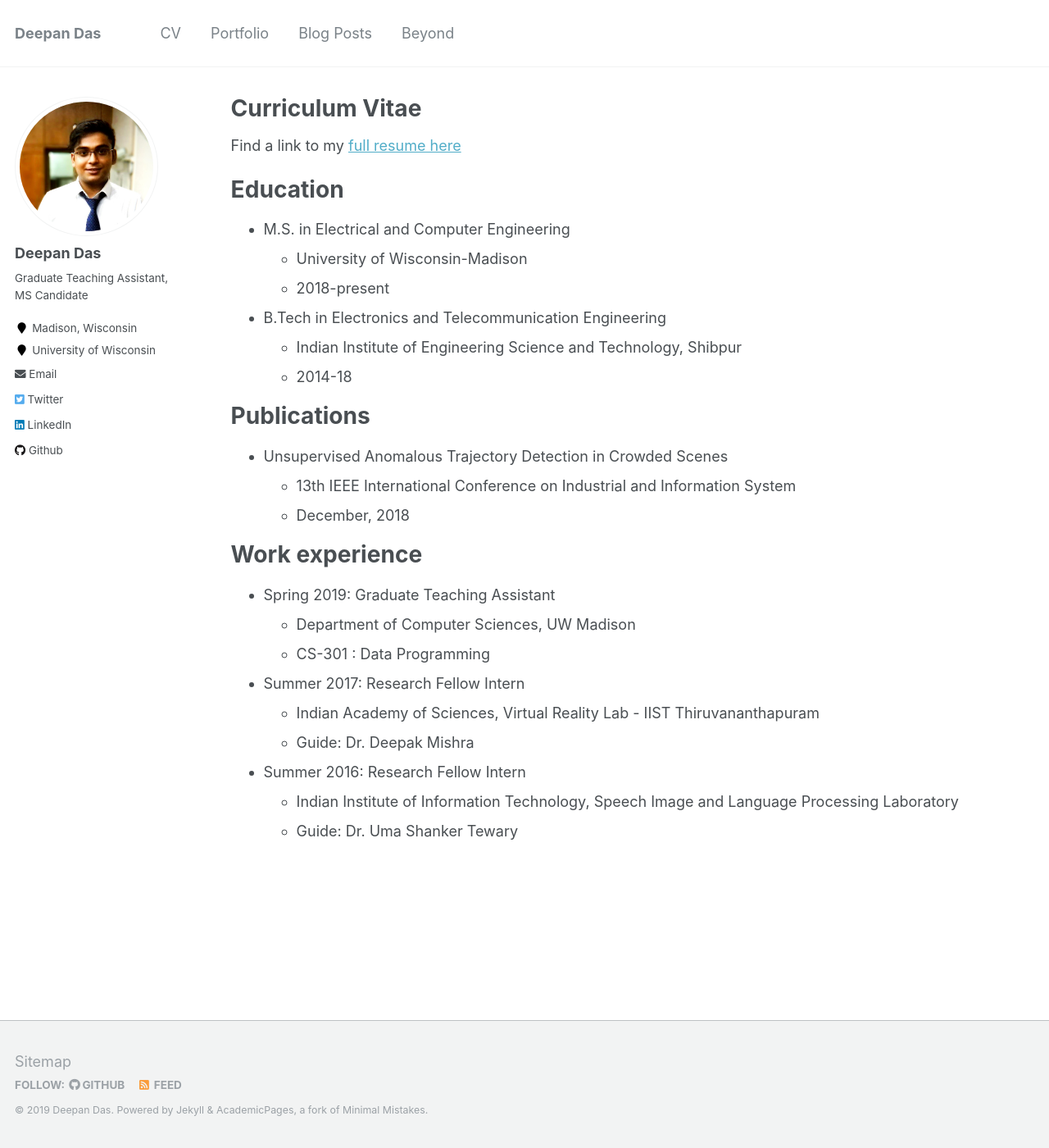
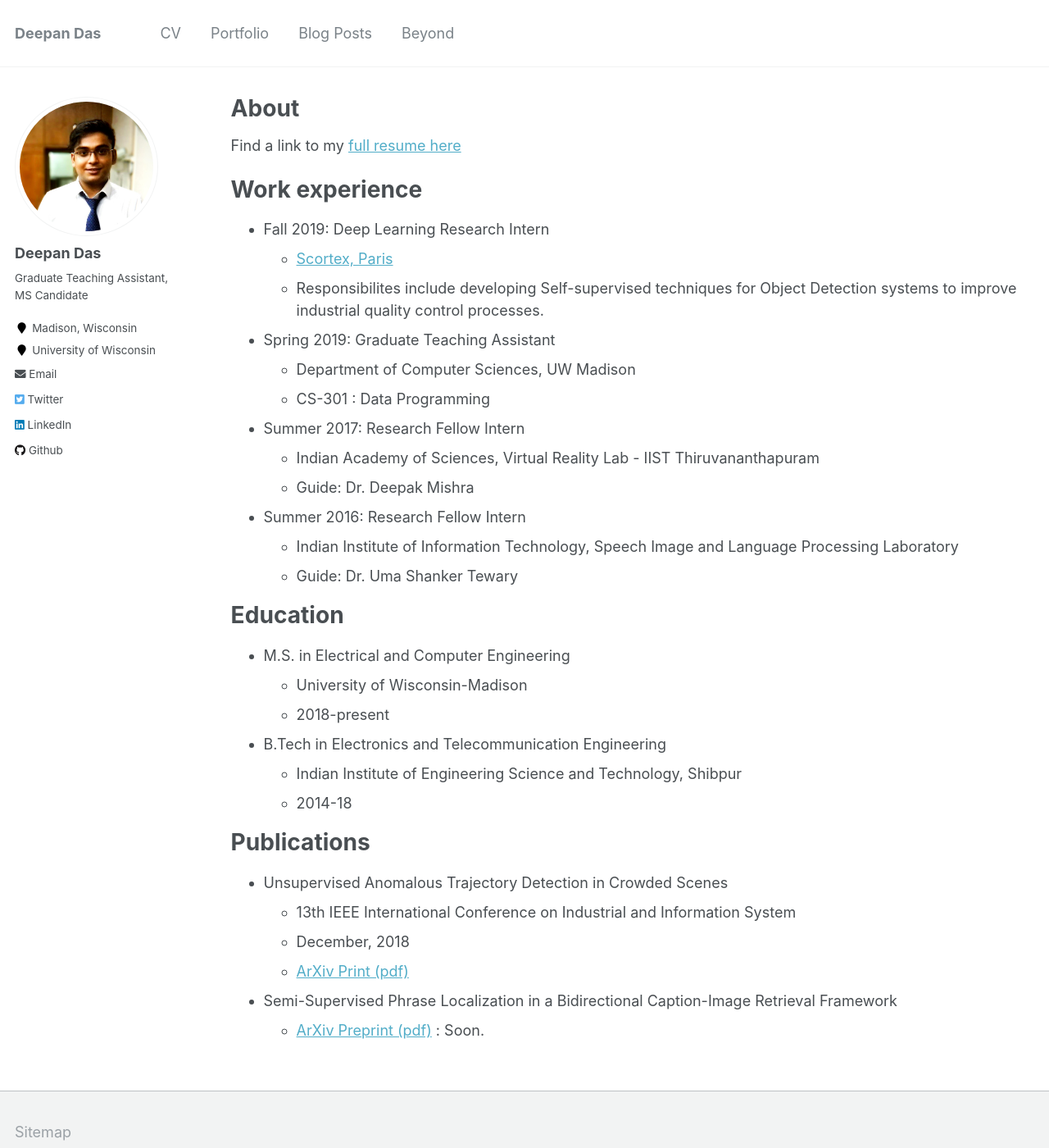
Before and after one commit to deepandas11/deepandas11.github.io, a Jekyll site: the page built from _pages/cv.md, in a window 1280 px wide and 1400 px high. Shown: the whole window at 82% size. Built offline with Jekyll 4.4.1, drawn with Linux system fonts in a browser that asks for light colours.

Commit message:
Changes in about
Signed-off-by: Deepan Das <deepandas11@gmail.com>

```diff
--- a/_pages/cv.md
+++ b/_pages/cv.md
@@ -1,7 +1,7 @@
 ---
 layout: archive
-title: "Curriculum Vitae"
-permalink: /cv/
+title: "About"
+permalink: /about/
 author_profile: true
 redirect_from:
   - /resume
@@ -9,7 +9,25 @@ redirect_from:
 
 {% include base_path %}
 
-Find a link to my [full resume here](https://drive.google.com/file/d/1QxPJHg15qACRrJ68iSoX3zgKuWBWuA0i/view)
+Find a link to my [full resume here](https://drive.google.com/file/d/1-vDNskCVdg80PsGltcIdbzJlcT_4cIWj/view?usp=sharing)
+
+Work experience
+======
+* Fall 2019: Deep Learning Research Intern
+  * [Scortex, Paris](https://scortex.io)
+  * Responsibilites include developing Self-supervised techniques for Object Detection systems to improve industrial quality control processes.
+
+* Spring 2019: Graduate Teaching Assistant
+  * Department of Computer Sciences, UW Madison
+  * CS-301 : Data Programming
+
+* Summer 2017: Research Fellow Intern
+  * Indian Academy of Sciences, Virtual Reality Lab - IIST Thiruvananthapuram
+  * Guide: Dr. Deepak Mishra
+
+* Summer 2016: Research Fellow Intern
+  * Indian Institute of Information Technology, Speech Image and Language Processing Laboratory
+  * Guide: Dr. Uma Shanker Tewary
 
 Education
 ======
@@ -26,18 +44,7 @@ Publications
 * Unsupervised Anomalous Trajectory Detection in Crowded Scenes
 	* 13th IEEE International Conference on Industrial and Information System
 	* December, 2018
+  * [ArXiv Print (pdf)](https://arxiv.org/pdf/1907.01717.pdf)
 
-
-Work experience
-======
-* Spring 2019: Graduate Teaching Assistant
-  * Department of Computer Sciences, UW Madison
-  * CS-301 : Data Programming
-
-* Summer 2017: Research Fellow Intern
-  * Indian Academy of Sciences, Virtual Reality Lab - IIST Thiruvananthapuram
-  * Guide: Dr. Deepak Mishra
-
-* Summer 2016: Research Fellow Intern
-  * Indian Institute of Information Technology, Speech Image and Language Processing Laboratory
-  * Guide: Dr. Uma Shanker Tewary
+* Semi-Supervised Phrase Localization in a Bidirectional Caption-Image Retrieval Framework
+  * [ArXiv Preprint (pdf)](https://arxiv.org/pdf/1907.01717.pdf) : Soon.
```
